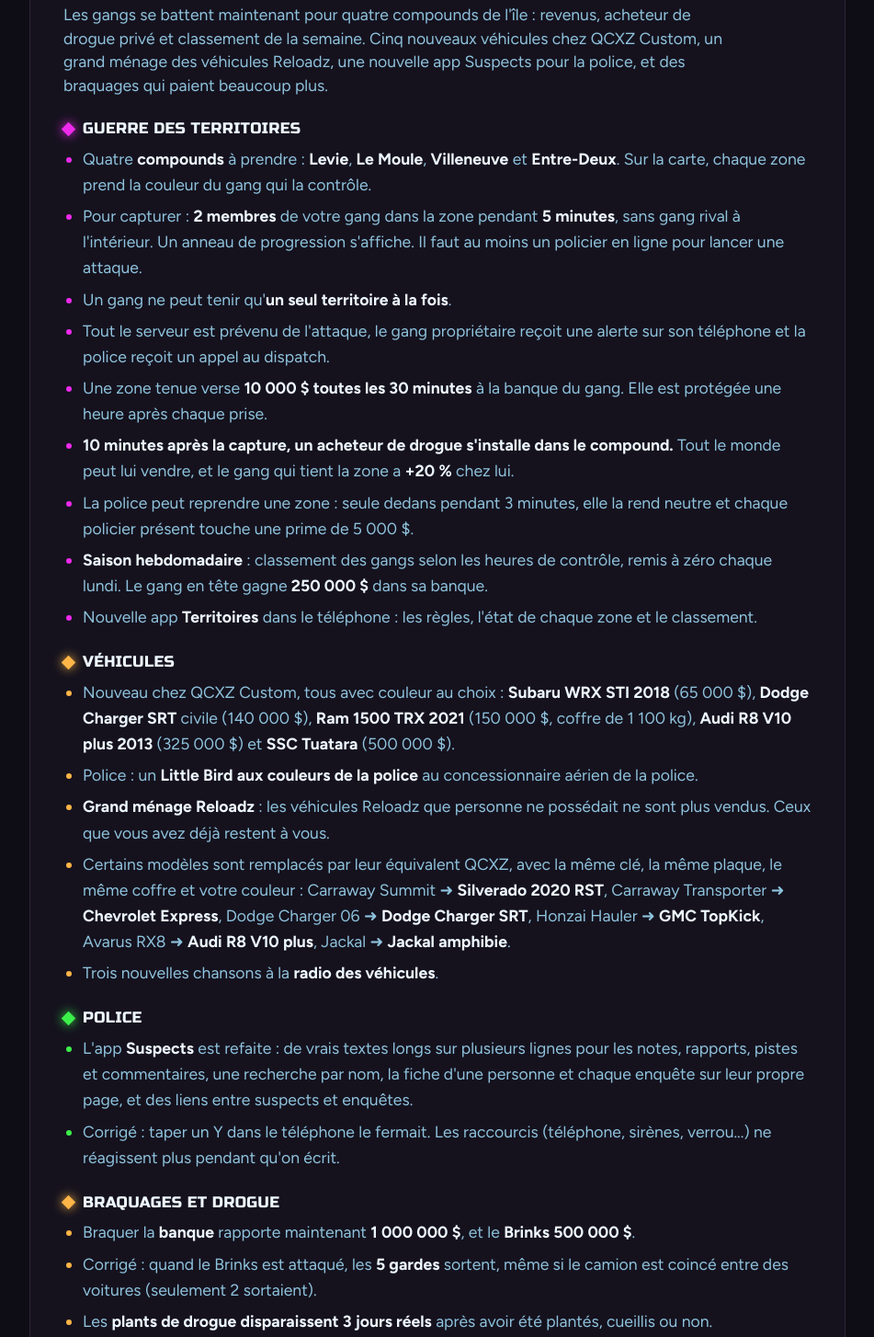
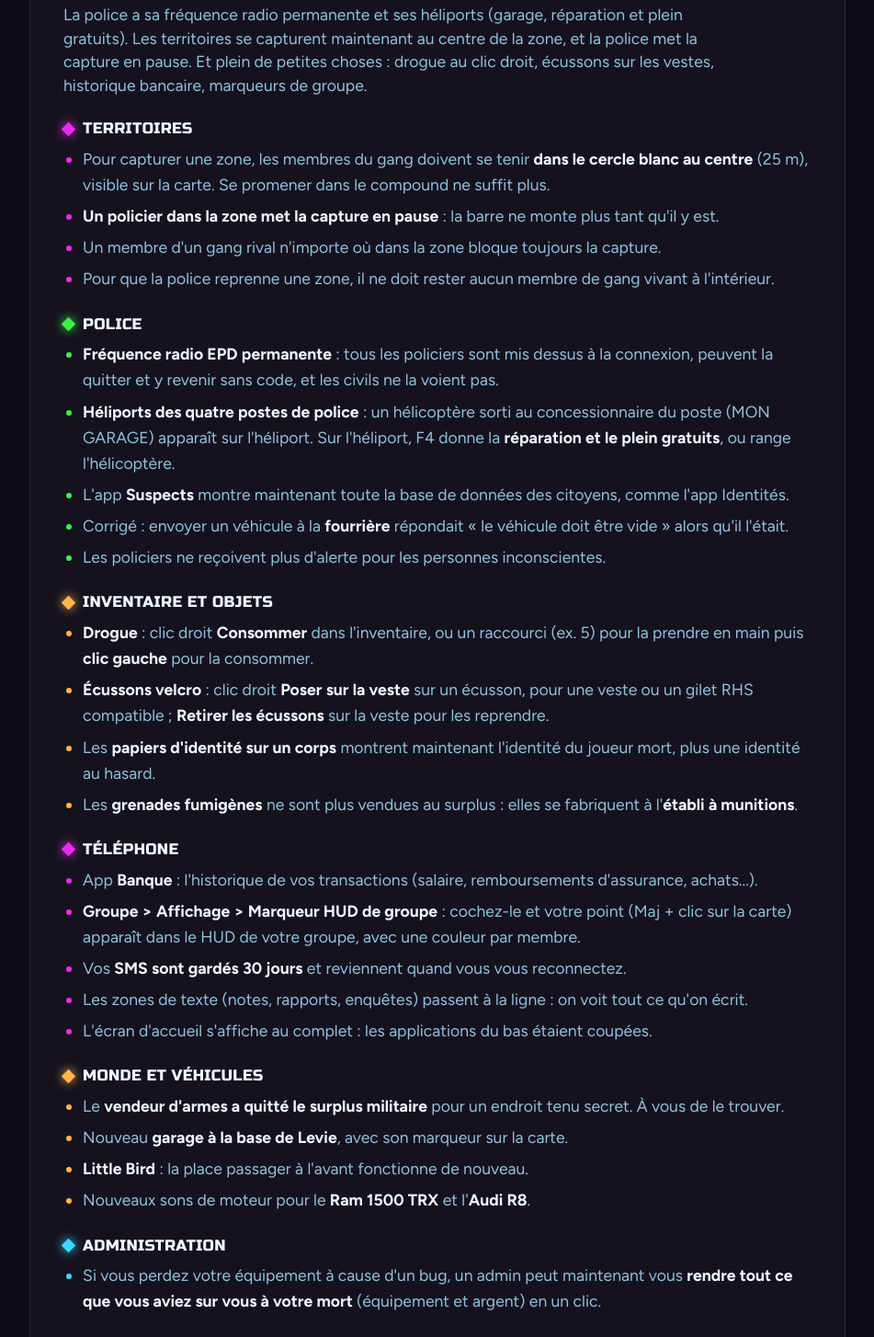
Before and after one commit to mikelimazulu/qcxz-site, a plain HTML site: page notes/index.html in a window 1280 px wide. Shown: the part 585-2039 px from the top of the page at 92% size, without its empty margins (164-1115 px from the left). Drawn offline with Linux system fonts and the light colour scheme.

Commit message:
Patch notes du 19 novembre : héliports de police, radio EPD, territoires capturés au centre
Co-Authored-By: Claude Opus 5.5 <noreply@anthropic.com>

```diff
--- a/notes/index.html
+++ b/notes/index.html
@@ -13,7 +13,7 @@
 <meta property="og:locale" content="fr_CA">
 <meta property="og:url" content="https://quebecexilez.com/notes/">
 <meta property="og:title" content="Patch notes · QCXZ">
-<meta property="og:description" content="Guerre des territoires entre gangs, acheteur de drogue privé, cinq nouveaux chars chez QCXZ Custom, grand ménage Reloadz, nouvelle app Suspects et braquages à 1 M$.">
+<meta property="og:description" content="Héliports de police, radio EPD, territoires capturés au centre, drogue au clic droit, écussons sur les vestes, historique bancaire et marqueurs de groupe.">
 <meta property="og:image" content="https://quebecexilez.com/assets/og-image.jpg">
 <meta property="og:image:width" content="1200">
 <meta property="og:image:height" content="630">
@@ -123,13 +123,81 @@ footer a { color: var(--steel); }
     <p class="lede">Tout ce qui change sur le serveur, de la plus récente à la plus ancienne mise à jour.</p>
   </div>
 
+  <!-- ================= 2026-11-19 ================= -->
+  <article class="note" id="2026-11-19">
+    <header>
+      <span class="tag">Nouveau</span>
+      <p class="eyebrow">19 novembre 2026</p>
+      <h2>Héliports de police, radio EPD et territoires plus durs à prendre</h2>
+      <p class="lede">La police a sa fréquence radio permanente et ses héliports (garage, réparation et plein gratuits). Les territoires se capturent maintenant au centre de la zone, et la police met la capture en pause. Et plein de petites choses : drogue au clic droit, écussons sur les vestes, historique bancaire, marqueurs de groupe.</p>
+    </header>
+
+    <section class="sec sec--magenta">
+      <h3>Territoires</h3>
+      <ul>
+        <li>Pour capturer une zone, les membres du gang doivent se tenir <b>dans le cercle blanc au centre</b> (25 m), visible sur la carte. Se promener dans le compound ne suffit plus.</li>
+        <li><b>Un policier dans la zone met la capture en pause</b> : la barre ne monte plus tant qu'il y est.</li>
+        <li>Un membre d'un gang rival n'importe où dans la zone bloque toujours la capture.</li>
+        <li>Pour que la police reprenne une zone, il ne doit rester aucun membre de gang vivant à l'intérieur.</li>
+      </ul>
+    </section>
+
+    <section class="sec sec--green">
+      <h3>Police</h3>
+      <ul>
+        <li><b>Fréquence radio EPD permanente</b> : tous les policiers sont mis dessus à la connexion, peuvent la quitter et y revenir sans code, et les civils ne la voient pas.</li>
+        <li><b>Héliports des quatre postes de police</b> : un hélicoptère sorti au concessionnaire du poste (MON GARAGE) apparaît sur l'héliport. Sur l'héliport, F4 donne la <b>réparation et le plein gratuits</b>, ou range l'hélicoptère.</li>
+        <li>L'app <b>Suspects</b> montre maintenant toute la base de données des citoyens, comme l'app Identités.</li>
+        <li>Corrigé : envoyer un véhicule à la <b>fourrière</b> répondait « le véhicule doit être vide » alors qu'il l'était.</li>
+        <li>Les policiers ne reçoivent plus d'alerte pour les personnes inconscientes.</li>
+      </ul>
+    </section>
+
+    <section class="sec sec--amber">
+      <h3>Inventaire et objets</h3>
+      <ul>
+        <li><b>Drogue</b> : clic droit <b>Consommer</b> dans l'inventaire, ou un raccourci (ex. 5) pour la prendre en main puis <b>clic gauche</b> pour la consommer.</li>
+        <li><b>Écussons velcro</b> : clic droit <b>Poser sur la veste</b> sur un écusson, pour une veste ou un gilet RHS compatible ; <b>Retirer les écussons</b> sur la veste pour les reprendre.</li>
+        <li>Les <b>papiers d'identité sur un corps</b> montrent maintenant l'identité du joueur mort, plus une identité au hasard.</li>
+        <li>Les <b>grenades fumigènes</b> ne sont plus vendues au surplus : elles se fabriquent à l'<b>établi à munitions</b>.</li>
+      </ul>
+    </section>
+
+    <section class="sec sec--magenta">
+      <h3>Téléphone</h3>
+      <ul>
+        <li>App <b>Banque</b> : l'historique de vos transactions (salaire, remboursements d'assurance, achats...).</li>
+        <li><b>Groupe &gt; Affichage &gt; Marqueur HUD de groupe</b> : cochez-le et votre point (Maj + clic sur la carte) apparaît dans le HUD de votre groupe, avec une couleur par membre.</li>
+        <li>Vos <b>SMS sont gardés 30 jours</b> et reviennent quand vous vous reconnectez.</li>
+        <li>Les zones de texte (notes, rapports, enquêtes) passent à la ligne : on voit tout ce qu'on écrit.</li>
+        <li>L'écran d'accueil s'affiche au complet : les applications du bas étaient coupées.</li>
+      </ul>
+    </section>
+
+    <section class="sec sec--amber">
+      <h3>Monde et véhicules</h3>
+      <ul>
+        <li>Le <b>vendeur d'armes a quitté le surplus militaire</b> pour un endroit tenu secret. À vous de le trouver.</li>
+        <li>Nouveau <b>garage à la base de Levie</b>, avec son marqueur sur la carte.</li>
+        <li><b>Little Bird</b> : la place passager à l'avant fonctionne de nouveau.</li>
+        <li>Nouveaux sons de moteur pour le <b>Ram 1500 TRX</b> et l'<b>Audi R8</b>.</li>
+      </ul>
+    </section>
+
+    <section class="sec">
+      <h3>Administration</h3>
+      <ul>
+        <li>Si vous perdez votre équipement à cause d'un bug, un admin peut maintenant vous <b>rendre tout ce que vous aviez sur vous à votre mort</b> (équipement et argent) en un clic.</li>
+      </ul>
+    </section>
+  </article>
+
   <!-- ================= 2026-11-18 ================= -->
   <article class="note" id="2026-11-18">
     <header>
-      <span class="tag">Nouveau</span>
       <p class="eyebrow">18 novembre 2026</p>
       <h2>Guerre des territoires, cinq nouveaux chars et grand ménage Reloadz</h2>
-      <p class="lede">Les gangs se battent maintenant pour quatre compounds de l'île : revenus, acheteur de drogue privé et classement de la semaine. Cinq nouveaux véhicules chez QCXZ Custom, un grand ménage des véhicules Reloadz, une nouvelle app Suspects pour la police, et des braquages qui paient beaucoup plus.</p>
+      <p class="lede">Les gangs se battent maintenant pour quatre compounds de l'île : revenus, acheteur de drogue privé et classement de la semaine. Cinq nouveaux véhicules, des concessionnaires répartis de ville en ville, la fin des véhicules Reloadz (remboursés), une nouvelle app Suspects pour la police, et des braquages qui paient beaucoup plus.</p>
     </header>
 
     <section class="sec sec--magenta">
@@ -143,17 +211,18 @@ footer a { color: var(--steel); }
         <li><b>10 minutes après la capture, un acheteur de drogue s'installe dans le compound.</b> Tout le monde peut lui vendre, et le gang qui tient la zone a <b>+20 %</b> chez lui.</li>
         <li>La police peut reprendre une zone : seule dedans pendant 3 minutes, elle la rend neutre et chaque policier présent touche une prime de 5 000 $.</li>
         <li><b>Saison hebdomadaire</b> : classement des gangs selon les heures de contrôle, remis à zéro chaque lundi. Le gang en tête gagne <b>250 000 $</b> dans sa banque.</li>
-        <li>Nouvelle app <b>Territoires</b> dans le téléphone : les règles, l'état de chaque zone et le classement.</li>
+        <li>Nouvelle app <b>Territoires</b> dans le téléphone : les règles, l'état de chaque zone et le classement. Tout est aussi expliqué dans le guide (onglet Événements).</li>
       </ul>
     </section>
 
     <section class="sec sec--amber">
       <h3>Véhicules</h3>
       <ul>
-        <li>Nouveau chez QCXZ Custom, tous avec couleur au choix : <b>Subaru WRX STI 2018</b> (65 000 $), <b>Dodge Charger SRT</b> civile (140 000 $), <b>Ram 1500 TRX 2021</b> (150 000 $, coffre de 1 100 kg), <b>Audi R8 V10 plus 2013</b> (325 000 $) et <b>SSC Tuatara</b> (500 000 $).</li>
+        <li>Cinq nouveaux véhicules, tous avec couleur au choix : <b>Subaru WRX STI 2018</b> (65 000 $), <b>Dodge Charger SRT</b> civile (140 000 $), <b>Ram 1500 TRX 2021</b> (150 000 $, coffre de 1 100 kg), <b>Audi R8 V10 plus 2013</b> (325 000 $) et <b>SSC Tuatara</b> (500 000 $).</li>
         <li>Police : un <b>Little Bird aux couleurs de la police</b> au concessionnaire aérien de la police.</li>
-        <li><b>Grand ménage Reloadz</b> : les véhicules Reloadz que personne ne possédait ne sont plus vendus. Ceux que vous avez déjà restent à vous.</li>
-        <li>Certains modèles sont remplacés par leur équivalent QCXZ, avec la même clé, la même plaque, le même coffre et votre couleur : Carraway Summit ➜ <b>Silverado 2020 RST</b>, Carraway Transporter ➜ <b>Chevrolet Express</b>, Dodge Charger 06 ➜ <b>Dodge Charger SRT</b>, Honzai Hauler ➜ <b>GMC TopKick</b>, Avarus RX8 ➜ <b>Audi R8 V10 plus</b>, Jackal ➜ <b>Jackal amphibie</b>.</li>
+        <li><b>Les véhicules sont répartis de ville en ville</b> ; le concessionnaire QCXZ Custom et les concessionnaires de taxis ferment. <b>Saint-Philippe</b> : voiturette de golf, dune buggy, VTT (nouveau, 4 couleurs, 5 000 $), Maverick et Lada. <b>Meaux</b> : les vieilles voitures, plus les nouveaux Jeep Gladiator, Mitsubishi Eclipse et Honda Integra. <b>Zkeg</b> : BMW M30, Subaru WRX STI, Silverado 2020 RST, Chevrolet Express, Dodge Charger SRT, GMC TopKick, Ram 1500 TRX, Mercedes Zetros et Kimera EVO37. Les motos sont retirées : celles des joueurs sont remboursées en banque. <b>Saint-Pierre</b> : Porsche 911 GT3, Audi R8 et SSC Tuatara. <b>Surplus militaire</b> : l'<b>Oshkosh M-ATV</b> (350 000 $).</li>
+        <li><b>Fin des véhicules Reloadz</b> : il n'en reste aucun, sauf la voiturette de golf et le dune buggy. Si vous en possédiez un, son prix d'achat au concessionnaire est <b>remboursé dans votre banque</b>.</li>
+        <li>Certains modèles sont plutôt remplacés par leur équivalent QCXZ, avec la même clé, la même plaque, le même coffre et votre couleur : Carraway Summit ➜ <b>Silverado 2020 RST</b>, Carraway Transporter ➜ <b>Chevrolet Express</b>, Dodge Charger 06 ➜ <b>Dodge Charger SRT</b>, Honzai Hauler ➜ <b>GMC TopKick</b>, Avarus RX8 ➜ <b>Audi R8 V10 plus</b>, Jackal ➜ <b>Jackal amphibie</b>.</li>
         <li>Trois nouvelles chansons à la <b>radio des véhicules</b>.</li>
       </ul>
     </section>
```
